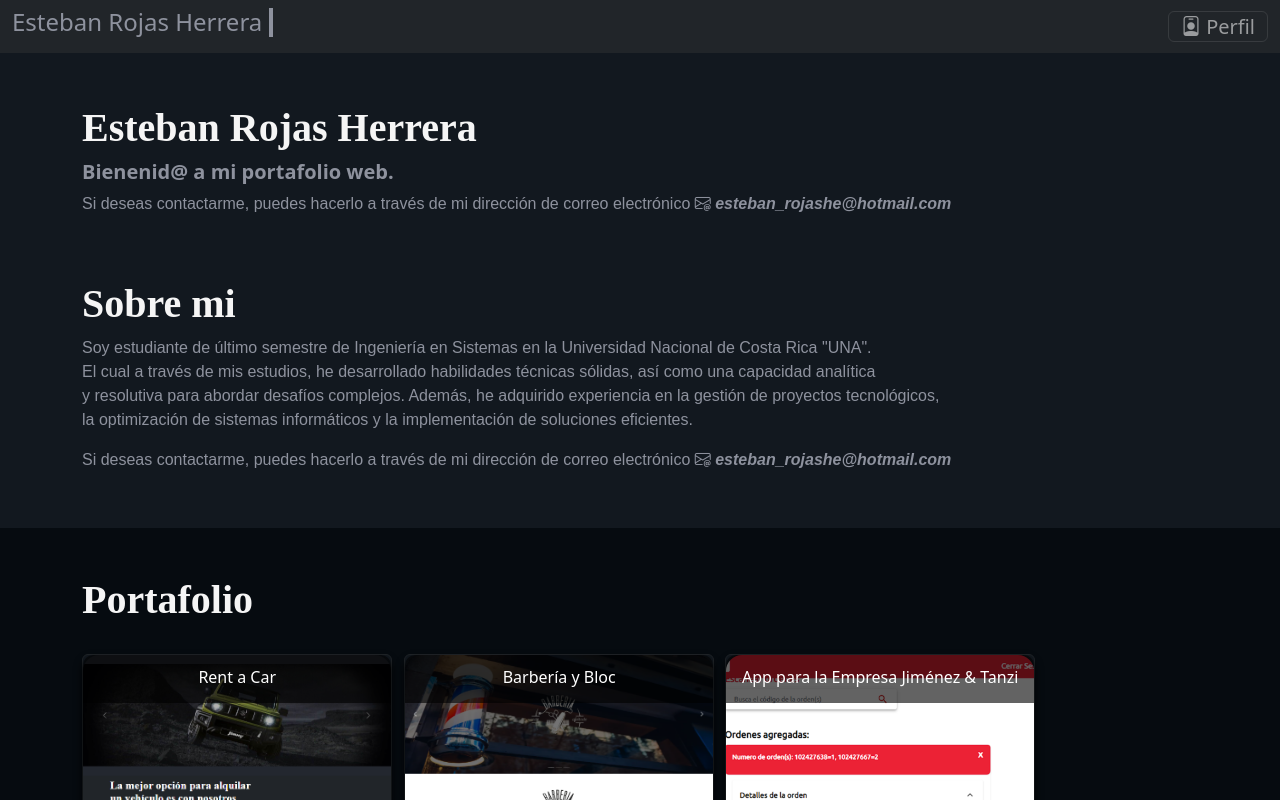
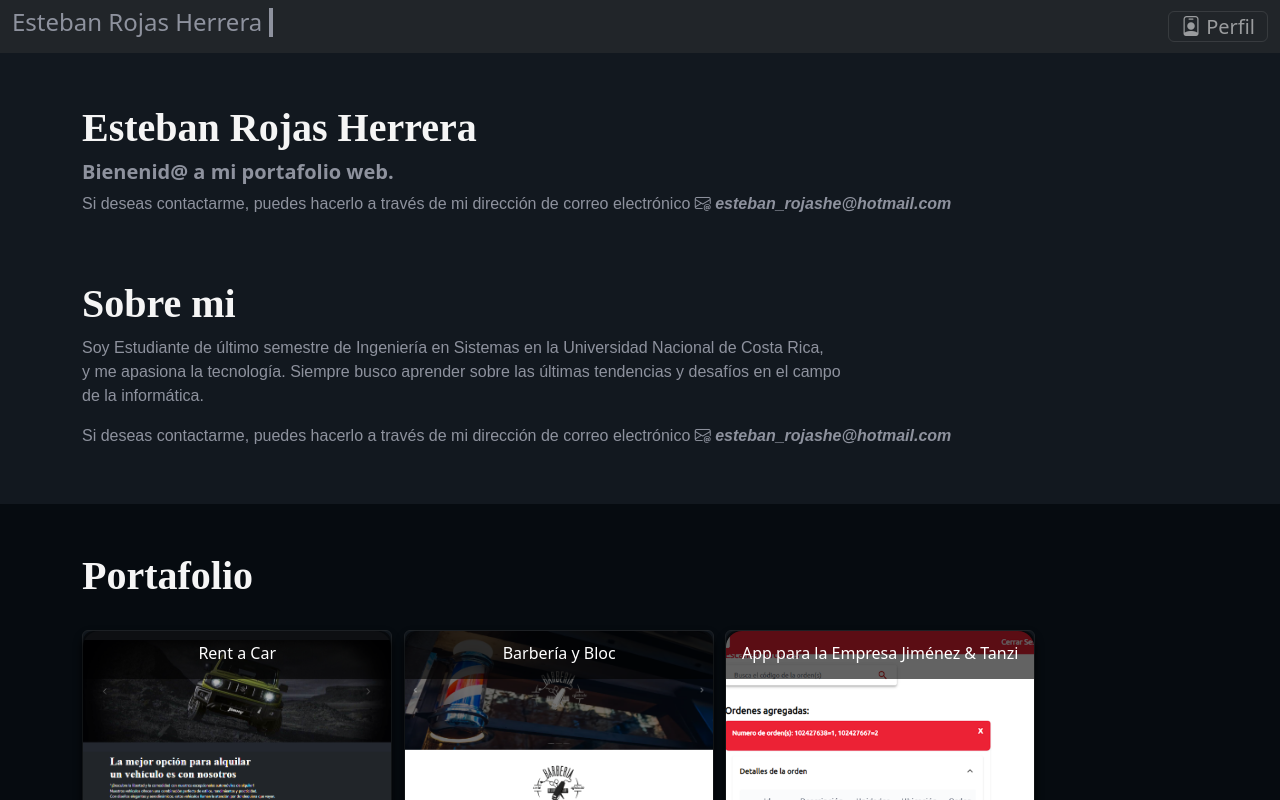
Before and after one commit to EstebanRoHe/Portafolio, a React (Create React App) app: page / in a window 1280 px wide. Shown: the top 800 px of the page. Built offline with nearby package versions, Linux system fonts and the light colour scheme; grey boxes are pictures that could not be loaded; a web font is replaced by a local one.

Commit message:
Update App.js

```diff
--- a/src/App.js
+++ b/src/App.js
@@ -178,11 +178,12 @@ function App() {
 
           <div className='about' id='about'>
             <h1>Sobre mi</h1>
-            <p>Soy estudiante de último semestre de Ingeniería en Sistemas en la Universidad Nacional de Costa Rica "UNA". <br></br>
-              El cual a través de mis estudios, he desarrollado habilidades técnicas sólidas, así como una capacidad analítica<br></br>
-              y resolutiva para abordar desafíos complejos. Además, he adquirido experiencia en la gestión de proyectos tecnológicos,<br></br>
-              la optimización de sistemas informáticos y la implementación de soluciones eficientes.
+            <p>
+              Soy Estudiante de último semestre de Ingeniería en Sistemas en la Universidad Nacional de Costa Rica, <br></br>
+              y me apasiona la tecnología. Siempre busco aprender sobre las últimas tendencias y desafíos en el campo <br></br>
+              de la informática.
             </p>
+
             <p>Si deseas contactarme, puedes hacerlo a través de mi dirección de correo electrónico <i className="bi bi-envelope-at negrita"> esteban_rojashe@hotmail.com</i></p>
           </div>
         </div>
@@ -399,7 +400,7 @@ function App() {
                     </div>
                   </div>
                   <div className='card-app'>
-                  <button type="button" className="btn btn-success btnred" onClick={showModalHandlerImagenes}><i className="bi bi-images"> </i>Ver Imágenes de la app </button>
+                    <button type="button" className="btn btn-success btnred" onClick={showModalHandlerImagenes}><i className="bi bi-images"> </i>Ver Imágenes de la app </button>
                     <button className="btn btn-info info-color" onClick={() => showModalHandler(<ContenidoJYT />)}><i className="bi bi-info-circle"> </i>Ver detalles</button>
 
 
@@ -440,7 +441,7 @@ function App() {
                     </div>
                   </div>
                   <div className='card-app'>
-                  <a href="https://www.amazon.com/gp/product/B0CBDG26RM" className="btn btn-success "><i className="bi bi-download"> </i>Descargar en Amazon Appstore</a>
+                    <a href="https://www.amazon.com/gp/product/B0CBDG26RM" className="btn btn-success "><i className="bi bi-download"> </i>Descargar en Amazon Appstore</a>
 
                     <button className="btn btn-info info-color" onClick={() => showModalHandler(<ContenidoMP3 />)}><i className="bi bi-info-circle"> </i>Ver detalles</button>
                   </div>
@@ -475,7 +476,7 @@ function App() {
                     </div>
                   </div>
                   <div className='card-app'>
-                  <a href="https://drive.google.com/file/d/1MDVzHeuOI5nikUBlyhMLFcrMnB9hNlPr/view?usp=drive_link" className="btn btn-warning descargar-color"><i className="bi bi-download"> </i>Descargar apk de la app</a>
+                    <a href="https://drive.google.com/file/d/1MDVzHeuOI5nikUBlyhMLFcrMnB9hNlPr/view?usp=drive_link" className="btn btn-warning descargar-color"><i className="bi bi-download"> </i>Descargar apk de la app</a>
 
                     <button className="btn btn-info info-color" onClick={() => showModalHandler(<ContenidoGps />)}><i className="bi bi-info-circle"> </i>Ver detalles</button>
                   </div>
```
